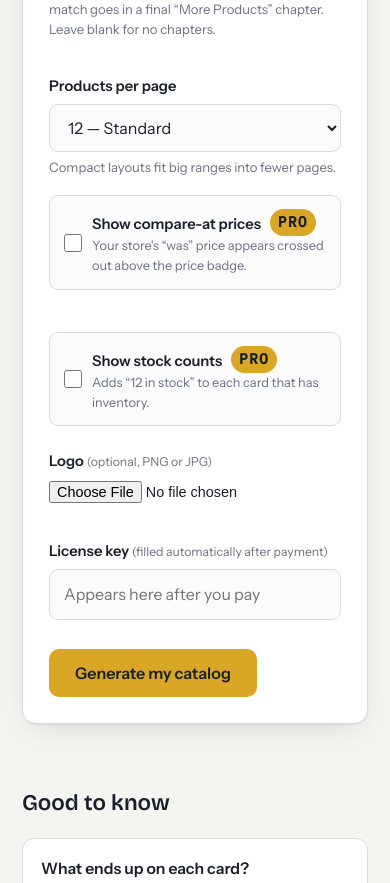
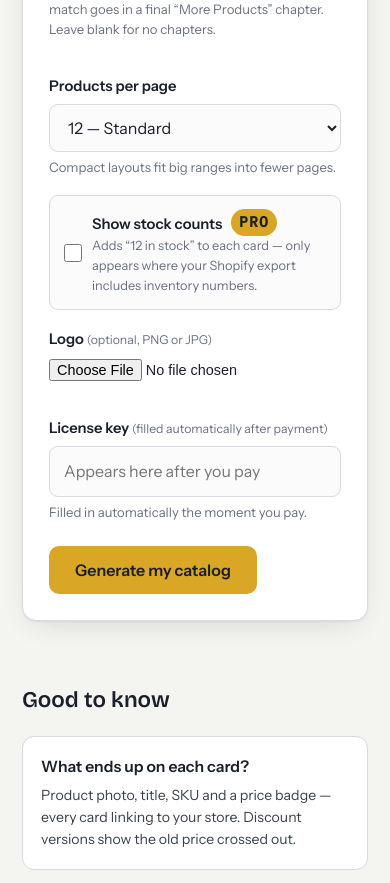
Before and after one commit to mujisgithub/Catalog-from-shopify-with-all-of-columes-and-headers, a Flask app: page / in a window 390 px wide. Shown: the part 2518-3401 px from the top of the page. Run offline with Flask 3, Linux system fonts and the light colour scheme.

Commit message:
Clean up CSS comments and add buy banner
Removed commented sections for design tokens, top bar, hero, steps, signature, generator, notes, and responsive styles. Added a buy banner for license purchase confirmation.

```diff
--- a/templates/index.html
+++ b/templates/index.html
@@ -12,11 +12,6 @@
 <link href="https://fonts.googleapis.com/css2?family=Bricolage+Grotesque:opsz,wght@12..96,400;12..96,600;12..96,800&family=Instrument+Sans:wght@400;500;600&family=IBM+Plex+Mono:wght@500&display=swap" rel="stylesheet">
 
 <style>
-/* =========================================================
-   Design tokens — the whole site is built from these.
-   They deliberately match the PDF the tool produces:
-   ink #1A1F29 header bar, brass #D9A626 accent, zinc paper.
-   ========================================================= */
 :root{
   --paper:#F4F4F1;
   --card:#FFFFFF;
@@ -49,7 +44,6 @@ a{color:inherit}
 
 .wrap{max-width:1060px; margin:0 auto; padding:0 22px}
 
-/* ============ top bar — same ink bar as the PDF header ============ */
 .topbar{background:var(--ink); color:#fff}
 .topbar .wrap{display:flex; align-items:center; justify-content:space-between; height:60px}
 .brand{display:flex; align-items:center; gap:10px; font-family:var(--font-display); font-weight:800; font-size:1.1rem; letter-spacing:.2px; text-decoration:none}
@@ -57,7 +51,6 @@ a{color:inherit}
 .topbar nav a{color:#E7E9EE; text-decoration:none; font-size:.92rem; margin-left:22px}
 .topbar nav a:hover{color:#fff; text-decoration:underline; text-underline-offset:4px}
 
-/* ============ hero ============ */
 .hero{padding:64px 0 40px}
 .hero .wrap{display:grid; grid-template-columns:1.15fr .85fr; gap:48px; align-items:center}
 .kicker{font-family:var(--font-mono); font-size:.78rem; letter-spacing:.14em; text-transform:uppercase; color:var(--brass-dark)}
@@ -78,13 +71,11 @@ h1 .under{box-shadow:inset 0 -0.28em 0 rgba(217,166,38,.45)}
 .btn[disabled]{opacity:.55; cursor:not-allowed; transform:none}
 .hero-note{font-size:.9rem; color:var(--muted)}
 
-/* the three real steps */
 .steps{margin-top:38px; display:grid; grid-template-columns:repeat(3,1fr); gap:12px}
 .step{background:var(--card); border:1px solid var(--line); border-radius:12px; padding:14px 16px}
 .step b{display:block; font-family:var(--font-mono); font-size:.72rem; letter-spacing:.12em; color:var(--brass-dark); margin-bottom:6px}
 .step span{font-size:.9rem; color:var(--ink-soft)}
 
-/* ============ signature: a live catalog card with cycling discounts ============ */
 .stage{position:relative; display:grid; place-items:center; padding:10px 0}
 .sheet{position:absolute; inset:8% 6% 4% 10%; background:#fff; border:1px solid var(--line); border-radius:16px; transform:rotate(-3deg)}
 .sheet.two{inset:5% 10% 7% 4%; transform:rotate(2.4deg)}
@@ -113,7 +104,6 @@ h1 .under{box-shadow:inset 0 -0.28em 0 rgba(217,166,38,.45)}
   background:#EEEEF2; border:1px solid var(--line); padding:4px 10px; border-radius:999px}
 .stage-caption{position:absolute; bottom:-6px; font-family:var(--font-mono); font-size:.7rem; color:var(--muted); letter-spacing:.08em}
 
-/* ============ the generator (the actual tool) ============ */
 .tool{padding:34px 0 26px}
 .tool-card{background:var(--card); border:1px solid var(--line); border-radius:var(--radius); box-shadow:var(--shadow); overflow:hidden}
 .tool-head{background:var(--ink); color:#fff; padding:18px 26px; display:flex; align-items:baseline; justify-content:space-between; gap:12px; flex-wrap:wrap}
@@ -131,7 +121,6 @@ input[type=text], select{
 input[type=text]:focus, select:focus{border-color:var(--ink); outline:none; background:#fff}
 .hint{font-size:.82rem; color:var(--muted); margin-top:5px}
 
-/* premium markers + checkbox rows */
 .pro{display:inline-block; background:var(--brass); color:var(--ink);
   font-family:var(--font-mono); font-size:.6rem; font-weight:500; letter-spacing:.08em;
   padding:2px 8px; border-radius:999px; vertical-align:2px; margin-left:6px}
@@ -140,6 +129,14 @@ input[type=text]:focus, select:focus{border-color:var(--ink); outline:none; back
 .checkline input{width:18px; height:18px; accent-color:var(--brass); cursor:pointer; flex-shrink:0}
 .checkline span{font-size:.92rem; font-weight:600}
 .checkline small{display:block; font-weight:400; font-size:.8rem; color:var(--muted)}
+
+.buy-banner{display:none; align-items:center; gap:10px; margin-top:8px; padding:14px 16px;
+  background:#FDF6E3; border:1.5px solid var(--brass); border-radius:10px;
+  font-size:1rem; color:var(--ink); line-height:1.5}
+.buy-banner.show{display:flex}
+.buy-banner .icon{font-size:1.3rem; flex-shrink:0}
+.buy-banner a{font-weight:700; color:var(--brass-dark); text-decoration:underline; text-underline-offset:3px}
+.buy-banner a:hover{color:var(--ink)}
 
 .drop{
   border:2px dashed var(--line); border-radius:12px; background:#FBFBFC;
@@ -152,7 +149,6 @@ input[type=text]:focus, select:focus{border-color:var(--ink); outline:none; back
 
 .tool-actions{display:flex; align-items:center; gap:16px; flex-wrap:wrap; margin-top:6px}
 
-/* progress + result */
 .progress{display:none; margin-top:22px}
 .progress.show{display:block}
 .bar{height:12px; background:#E9E9EE; border-radius:999px; overflow:hidden; border:1px solid var(--line)}
@@ -165,7 +161,6 @@ input[type=text]:focus, select:focus{border-color:var(--ink); outline:none; back
 .error{display:none; margin-top:18px; background:#FBF1EF; border:1px solid #E7C4BD; color:var(--bad); border-radius:12px; padding:14px 18px; font-size:.92rem}
 .error.show{display:block}
 
-/* ============ notes / faq ============ */
 .notes{padding:36px 0 56px}
 .notes h2{font-family:var(--font-display); font-weight:600; font-size:1.4rem; margin-bottom:18px}
 .notes-grid{display:grid; grid-template-columns:repeat(3,1fr); gap:16px}
@@ -177,7 +172,6 @@ footer{background:var(--ink); color:#B9BEC9; padding:26px 0; font-size:.85rem}
 footer .wrap{display:flex; justify-content:space-between; gap:12px; flex-wrap:wrap}
 footer b{color:#fff}
 
-/* ============ responsive + motion ============ */
 @media (max-width:860px){
   .hero .wrap{grid-template-columns:1fr; gap:40px}
   .stage{order:-1; min-height:340px}
@@ -193,7 +187,6 @@ footer b{color:#fff}
 </head>
 <body>
 
-<!-- ================= TOP BAR ================= -->
 <header class="topbar">
   <div class="wrap">
     <a class="brand" href="#"><span class="brand-mark">¶</span> CatalogPress</a>
@@ -204,7 +197,6 @@ footer b{color:#fff}
   </div>
 </header>
 
-<!-- ================= HERO ================= -->
 <section class="hero">
   <div class="wrap">
     <div>
@@ -227,7 +219,6 @@ footer b{color:#fff}
       </div>
     </div>
 
-    <!-- Signature element: a live catalog card cycling through discount tiers -->
     <div class="stage" aria-hidden="true">
       <div class="sheet"></div>
       <div class="sheet two"></div>
@@ -244,7 +235,6 @@ footer b{color:#fff}
   </div>
 </section>
 
-<!-- ================= THE GENERATOR ================= -->
 <section class="tool" id="generate">
   <div class="wrap">
     <div class="tool-card">
@@ -320,28 +310,18 @@ footer b{color:#fff}
               <label for="layout">Products per page</label>
               <select id="layout" name="layout">
                 <option value="12" selected>12 — Standard</option>
-                <option value="20">20 — Compact (PRO)</option>
                 <option value="30">30 — Dense price list (PRO)</option>
               </select>
               <p class="hint">Compact layouts fit big ranges into fewer pages.</p>
             </div>
           </div>
 
-          <div class="grid2">
-            <div class="field">
-              <label class="checkline" for="compareAt">
-                <input type="checkbox" id="compareAt" name="compare_at">
-                <span>Show compare-at prices <span class="pro">PRO</span>
-                  <small>Your store's “was” price appears crossed out above the price badge.</small></span>
-              </label>
-            </div>
-            <div class="field">
-              <label class="checkline" for="showStock">
-                <input type="checkbox" id="showStock" name="show_stock">
-                <span>Show stock counts <span class="pro">PRO</span>
-                  <small>Adds “12 in stock” to each card that has inventory.</small></span>
-              </label>
-            </div>
+          <div class="field">
+            <label class="checkline" for="showStock">
+              <input type="checkbox" id="showStock" name="show_stock">
+              <span>Show stock counts <span class="pro">PRO</span>
+                <small>Adds “12 in stock” to each card — only appears where your Shopify export includes inventory numbers.</small></span>
+            </label>
           </div>
 
           <div class="grid2">
@@ -353,7 +333,11 @@ footer b{color:#fff}
             <div class="field">
               <label for="licenseKey">License key <small>(filled automatically after payment)</small></label>
               <input type="text" id="licenseKey" name="license_key" placeholder="Appears here after you pay">
-              <p class="hint" id="buyHint"></p>
+              <p class="hint">Filled in automatically the moment you pay.</p>
+              <div class="buy-banner" id="buyBanner">
+                <span class="icon">🔓</span>
+                <span id="buyBannerText"></span>
+              </div>
             </div>
           </div>
 
@@ -387,7 +371,6 @@ footer b{color:#fff}
   </div>
 </section>
 
-<!-- ================= NOTES ================= -->
 <section class="notes">
   <div class="wrap">
     <h2>Good to know</h2>
@@ -420,11 +403,6 @@ footer b{color:#fff}
 </footer>
 
 <script>
-/* =========================================================
-   All the browser-side logic. Plain JavaScript, no libraries.
-   ========================================================= */
-
-/* ---- 1. the hero card that cycles through discount tiers ---- */
 (function () {
   const badge = document.getElementById('mockBadge');
   const old   = document.getElementById('mockOld');
@@ -442,14 +420,13 @@ footer b{color:#fff}
   }
 
   if (window.matchMedia('(prefers-reduced-motion: reduce)').matches) {
-    show(20);                      // no animation: just show the point
+    show(20);
   } else {
     show(0);
     setInterval(() => { i = (i + 1) % tiers.length; show(tiers[i]); }, 2400);
   }
 })();
 
-/* ---- 2. friendly file picker (click + drag & drop) ---- */
 const dropZone = document.getElementById('dropZone');
 const csvInput = document.getElementById('csvInput');
 const csvName  = document.getElementById('csvName');
@@ -470,7 +447,6 @@ function showFileName() {
   csvName.textContent = csvInput.files.length ? '✔ ' + csvInput.files[0].name : '';
 }
 
-/* ---- 3. submit → start job → poll progress → download ---- */
 const form        = document.getElementById('genForm');
 const goBtn       = document.getElementById('goBtn');
 const errorBox    = document.getElementById('errorBox');
@@ -562,12 +538,6 @@ document.getElementById('againBtn').addEventListener('click', () => {
   window.scrollTo({ top: document.getElementById('generate').offsetTop - 20, behavior: 'smooth' });
 });
 
-/* ---- 4. automatic payments ----
-   After paying on Stripe, the customer lands back here with their
-   receipt code in the address (?key=cs_...). We put it in the license
-   box, save it in this browser so it survives future visits, and show
-   a green confirmation. The server verifies it with Stripe on every
-   generate - nobody can fake a paid receipt. */
 (function () {
   const banner = document.getElementById('keyBanner');
   const params = new URLSearchParams(window.location.search);
@@ -578,7 +548,6 @@ document.getElementById('againBtn').addEventListener('click', () => {
     try { localStorage.setItem('cp_license', fromStripe); } catch (e) {}
     banner.classList.add('show');
     document.getElementById('generate').scrollIntoView();
-    // tidy the address bar so the long code doesn't get bookmarked
     history.replaceState({}, '', '/');
   } else {
     try {
@@ -587,20 +556,19 @@ document.getElementById('againBtn').addEventListener('click', () => {
     } catch (e) {}
   }
 
-  // remember manually-typed keys too
   licenseKey.addEventListener('change', () => {
     try { localStorage.setItem('cp_license', licenseKey.value.trim()); } catch (e) {}
   });
 
-  // show Basic / Pro buy links under the license box, if configured
   fetch('/pricing').then(r => r.json()).then(p => {
     const links = [];
     if (p.basic) links.push(`<a href="${p.basic}" target="_blank" rel="noopener">Basic — £3</a>`);
     if (p.pro)   links.push(`<a href="${p.pro}" target="_blank" rel="noopener">Pro — £7</a>`);
     if (links.length) {
-      document.getElementById('buyHint').innerHTML =
-        'No license yet? ' + links.join(' · ') +
-        ' — you\'ll be brought straight back, unlocked.';
+      document.getElementById('buyBannerText').innerHTML =
+        'No license yet? ' + links.join(' &nbsp;·&nbsp; ') +
+        ' — pay in under a minute and you\'ll be brought straight back, unlocked automatically.';
+      document.getElementById('buyBanner').classList.add('show');
     }
   }).catch(() => {});
 })();
```
